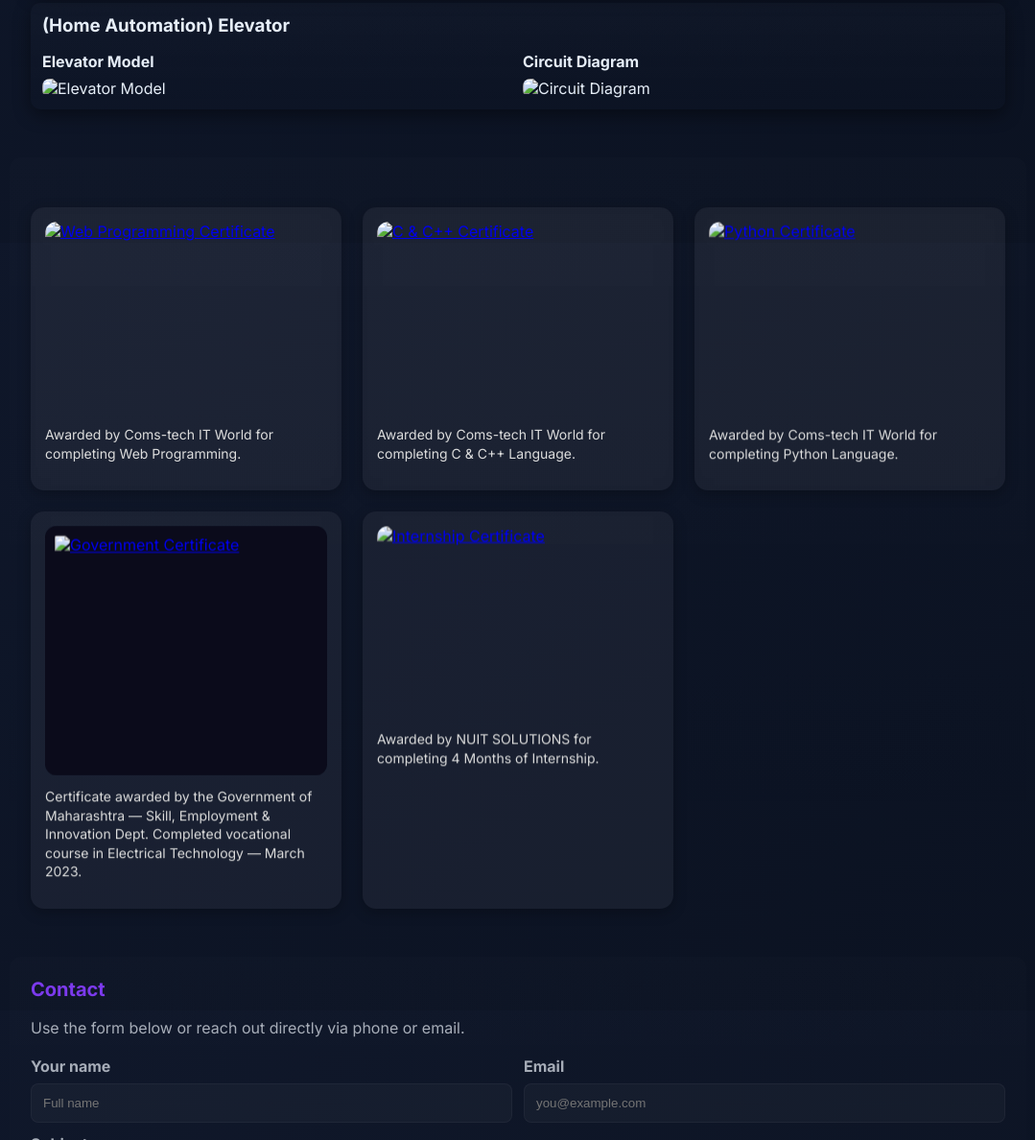
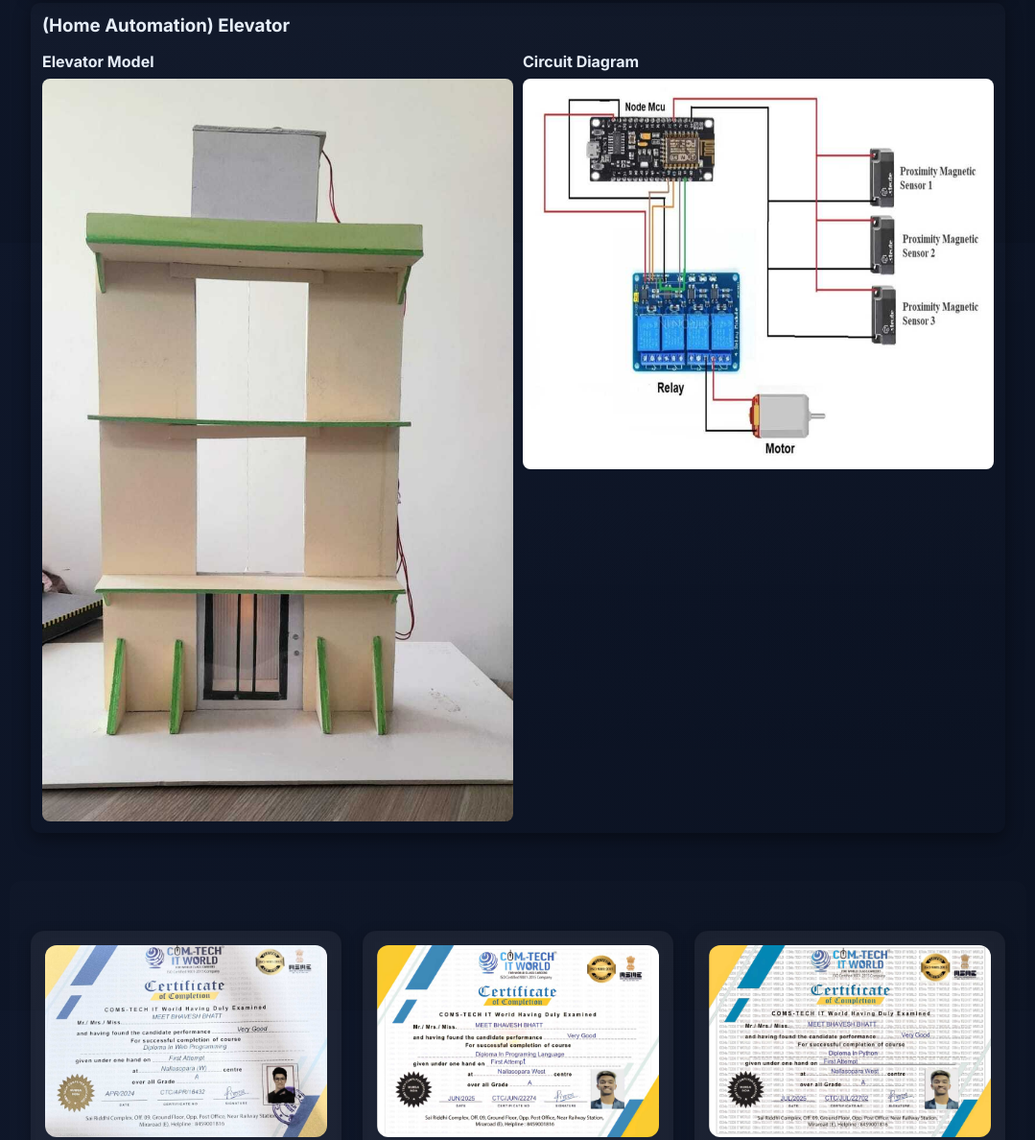
Before and after one commit to meetb8073-CODER/portfolio-17, a plain HTML site: page index.html in a window 1280 px wide. Shown: the part 1347-2535 px from the top of the page at 96% size, without its empty margins (100-1179 px from the left). Drawn offline with Linux system fonts and the light colour scheme.

Commit message:
index.html
extended index.html

```diff
--- a/index.html
+++ b/index.html
@@ -441,11 +441,11 @@
           <div class="card-media" style="margin-top:10px">
             <div class="media-item">
               <h4 style="margin:6px 0 8px 0">Elevator Model</h4>
-              <img src="Assets/lift.jpg" alt="Elevator Model">
+              <img src="lift.jpg" alt="Elevator Model">
             </div>
             <div class="media-item">
               <h4 style="margin:6px 0 8px 0">Circuit Diagram</h4>
-              <img src="Assets/circuit.jpg" alt="Circuit Diagram">
+              <img src="circuit.jpg" alt="Circuit Diagram">
             </div>
           </div>
         </div>
@@ -457,36 +457,36 @@
   <div class="certificates-grid">
 
     <div class="certificate-card">
-      <a href="Assets/program.jpg" target="_blank">
-        <img src="Assets/program.jpg" alt="Web Programming Certificate">
+      <a href="program.jpg" target="_blank">
+        <img src="program.jpg" alt="Web Programming Certificate">
       </a>
       <p>Awarded by Coms-tech IT World for completing Web Programming.</p>
     </div>
 
     <div class="certificate-card">
-      <a href="Assets/c-cpp.jpg" target="_blank">
-        <img src="Assets/c-cpp.jpg" alt="C & C++ Certificate">
+      <a href="c-cpp.jpg" target="_blank">
+        <img src="c-cpp.jpg" alt="C & C++ Certificate">
       </a>
       <p>Awarded by Coms-tech IT World for completing C & C++ Language.</p>
     </div>
 
     <div class="certificate-card">
-      <a href="Assets/python.jpg" target="_blank">
-        <img src="Assets/python.jpg" alt="Python Certificate">
+      <a href="python.jpg" target="_blank">
+        <img src="python.jpg" alt="Python Certificate">
       </a>
       <p>Awarded by Coms-tech IT World for completing Python Language.</p>
     </div>
 
     <div class="certificate-card tall">
-      <a href="Assets/techinical-certificate.jpg" target="_blank">
-        <img src="Assets/techinical-certificate.jpg" alt="Government Certificate">
+      <a href="techinical-certificate.jpg" target="_blank">
+        <img src="techinical-certificate.jpg" alt="Government Certificate">
       </a>
       <p>Certificate awarded by the Government of Maharashtra — Skill, Employment & Innovation Dept. Completed vocational course in Electrical Technology — March 2023.</p>
     </div>
 
     <div class="certificate-card">
-      <a href="Assets/internship.jpg" target="_blank">
-        <img src="Assets/internship.jpg" alt="Internship Certificate">
+      <a href="internship.jpg" target="_blank">
+        <img src="internship.jpg" alt="Internship Certificate">
       </a>
       <p>Awarded by NUIT SOLUTIONS for completing 4 Months of Internship.</p>
     </div>
```
